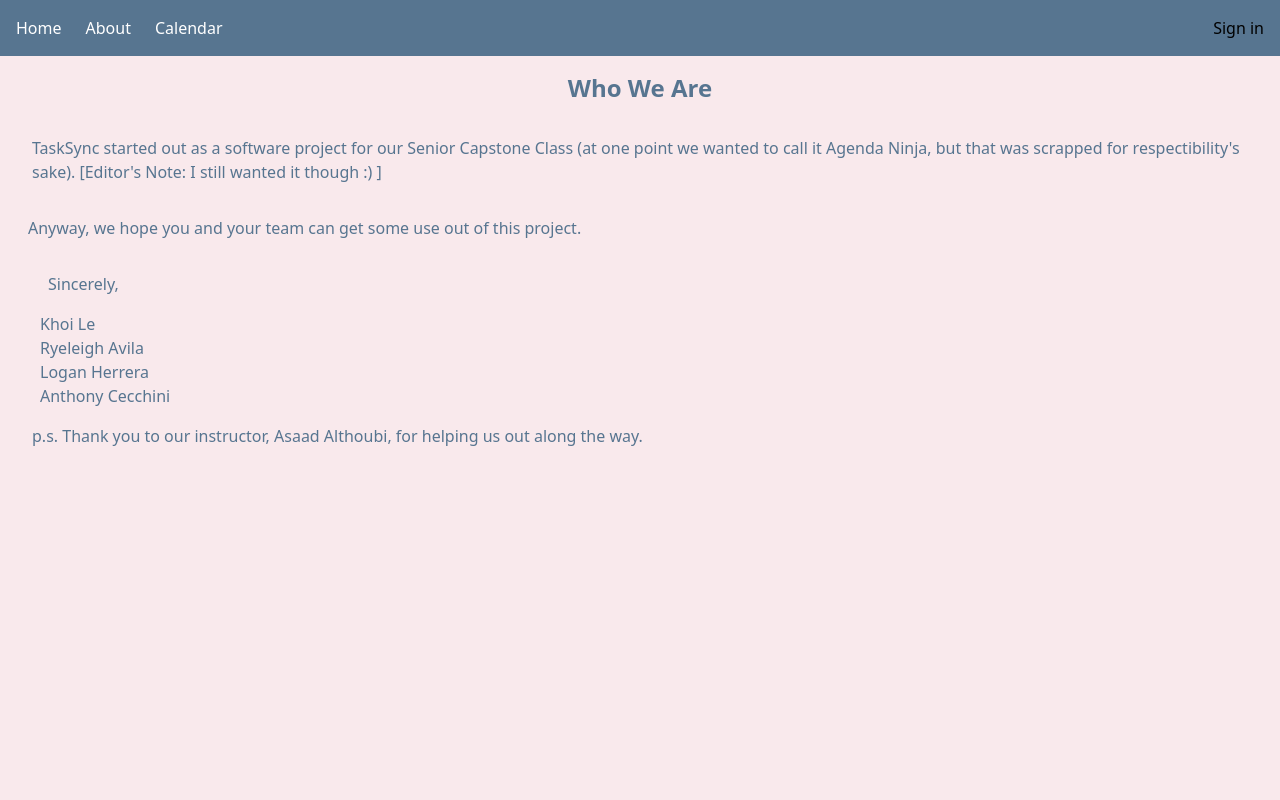
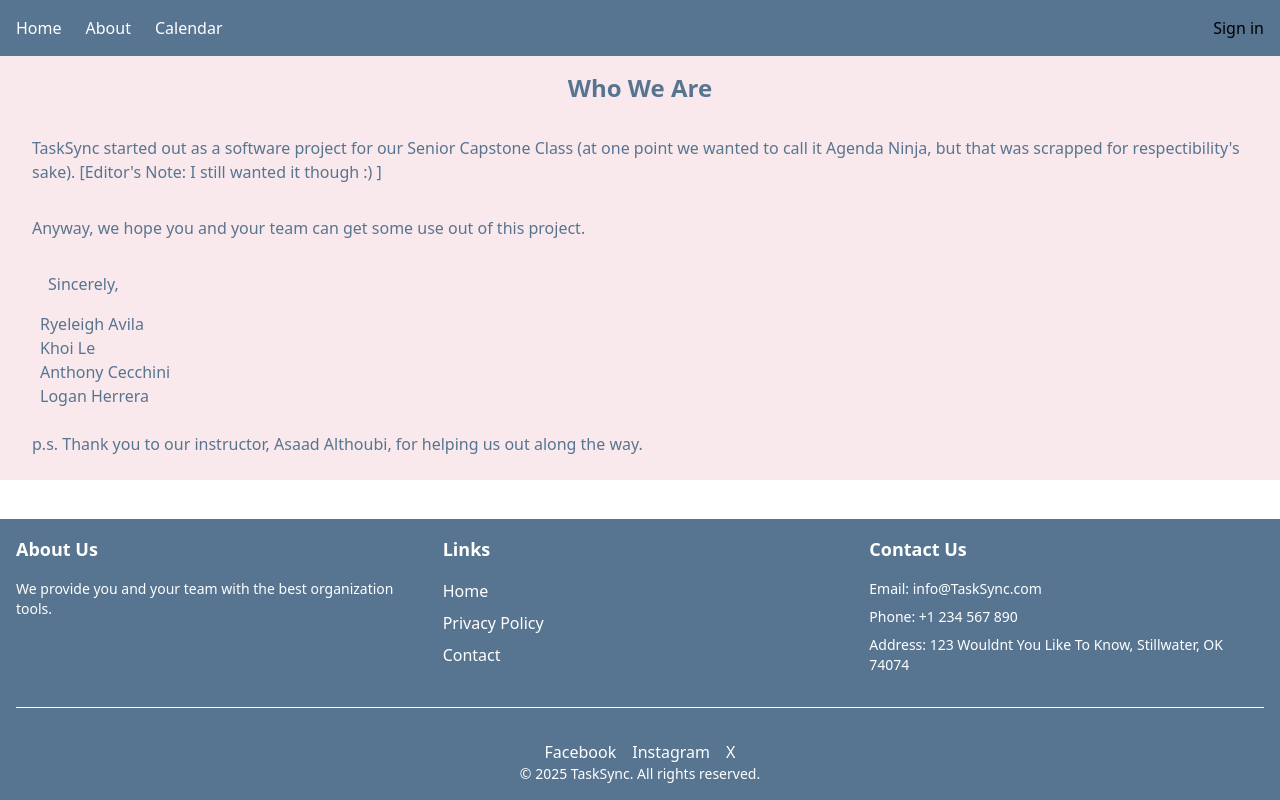
Before and after one commit to tonycecc/task-sync, a Next.js app: page /about in a window 1280 px wide. Shown: the top 800 px of the page. Built offline with nearby package versions, Linux system fonts and the light colour scheme; no server answers.

Commit message:
style-Changed sizing and positions of items on the screen

```diff
--- a/src/app/about/page.jsx
+++ b/src/app/about/page.jsx
@@ -1,24 +1,24 @@
 export default async function AboutPage() {
   return (
-    <div className="h-screen bg-[#F9E9EC] flex flex-col font-arial text-[#577590]">
-      <p className="m-4 text-2xl text-center font-bold">Who We Are
+    <div className="size-fit bg-[#F9E9EC] flex flex-col font-arial text-[#577590]">
+      <p className="mx-8 my-4 text-2xl text-center font-bold">Who We Are
       </p>
       <p className="mx-8 my-4 text-left"> TaskSync started out as a software project for our Senior Capstone Class (at one point we wanted to call it Agenda Ninja, but that was scrapped for respectibility's sake).
         [Editor's Note: I still wanted it though :) ]
       </p>
-      <p className="mx-7 my-4 text-left"> Anyway, we hope you and your team can get some use out of this project.
+      <p className="mx-8 my-4 text-left"> Anyway, we hope you and your team can get some use out of this project.
       </p>
       <p className="mx-12 my-4 text-left">         Sincerely,
       </p>
+      <p className="mx-10 text-left">Ryeleigh Avila
+      </p>
       <p className="mx-10 text-left">Khoi Le
       </p>
-      <p className="mx-10 text-left">Ryeleigh Avila
+      <p className="mx-10 text-left">Anthony Cecchini
       </p>
       <p className="mx-10 text-left">Logan Herrera
       </p>
-      <p className="mx-10 text-left">Anthony Cecchini
-      </p>
-      <p className="mx-8 my-4 text-left">p.s. Thank you to our instructor, Asaad Althoubi, for helping us out along the way.
+      <p className="mx-8 my-6 text-left">p.s. Thank you to our instructor, Asaad Althoubi, for helping us out along the way.
       </p>
     </div>
   );
```
